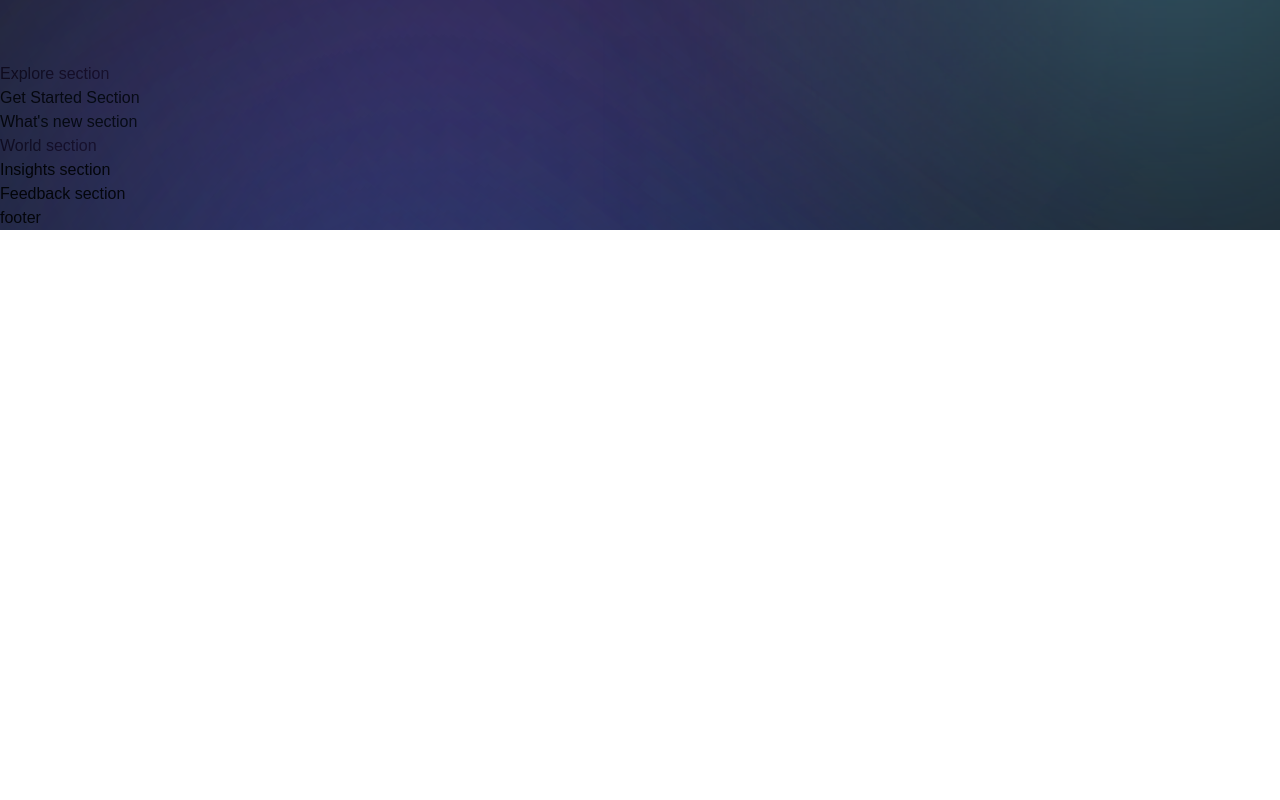
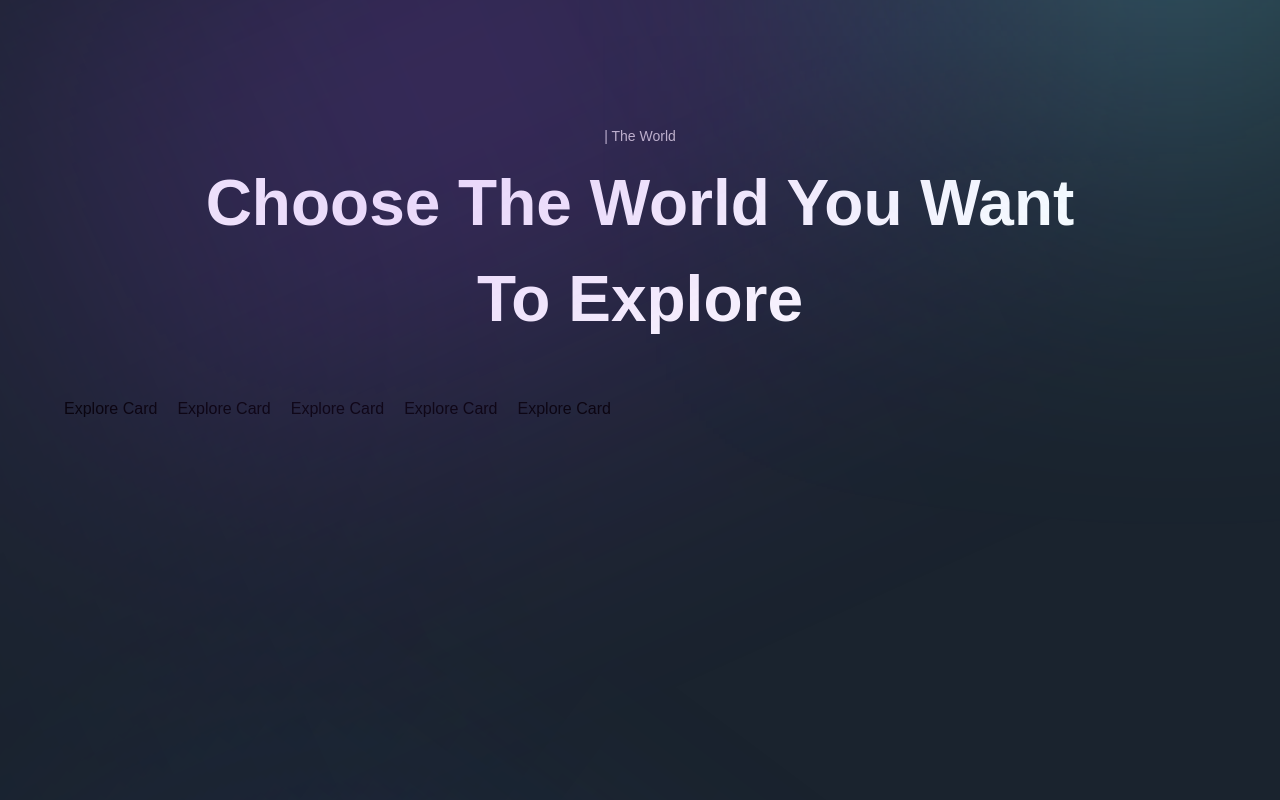
Before and after one commit to sidharthviz/MetaMadness, a Next.js app: page / in a window 1280 px wide. Shown: the part 1440-2240 px from the top of the page. Before the commit the page ends 1670 px from the top, so only its background shows below. Built offline with nearby package versions, Linux system fonts and the light colour scheme; a web font is replaced by a local one.

Commit message:
feat: updated

```diff
--- a/components/CustomTexts.jsx
+++ b/components/CustomTexts.jsx
@@ -17,6 +17,13 @@ export const TypingText = ({title, textStyles}) => (
   </motion.p>
 );
 
-export const TitleText = () => (
-  <h2>Title Text</h2>
+export const TitleText = ({title, textStyles}) => (
+  <motion.h2
+  variants={textVariant2}
+  initial="hidden"
+  whileInView="show"
+  className={`mt-[8px] font-bold md:text-[64px] text-[40px] text-white ${textStyles}`}
+  >
+   {title}
+  </motion.h2>
 );
--- a/sections/Explore.jsx
+++ b/sections/Explore.jsx
@@ -1,9 +1,47 @@
 'use client';
+import { useState } from "react";
+import { motion } from "framer-motion";
+import { TypingText, ExploreCard, TitleText  } from "../components";
+import styles from '../styles';
+import { staggerContainer } from '../utils/motion';
+import {exploreWorlds } from "../constants";
 
-const Explore = () => (
-  <section>
-    Explore section
+
+const Explore = () => {
+
+  const [active, setActive] = useState('world-2');
+
+   return  (
+  <section className={`${styles.paddings}`}
+   id="explore">
+    <motion.div
+    variants={staggerContainer}
+    initial="hidden"
+    whileInView="show"
+    viewport={{once: false, amount: 0.25}}
+    className={`${styles.innerWidth} mx-auto flex flex-col`}
+    >
+      <TypingText title= " | The World " textStyles="text-center"/>
+      <TitleText title={<>Choose The World You Want
+      < br className="md:block hidden"/> To Explore </>}
+      textStyles="text-center" />
+
+      <div className="mt-[50px] flex lg:flex-row flex-col min-h-[70vh]
+      gap-5">
+        {exploreWorlds.map((world, index) => (
+    <ExploreCard
+    key={world.id}
+    {...world}
+    index={index}
+    active={active}
+    handleClick={setActive}
+    />
+        ))}
+
+      </div>
+    </motion.div>
   </section>
-);
+)
+        };
 
 export default Explore;
```
